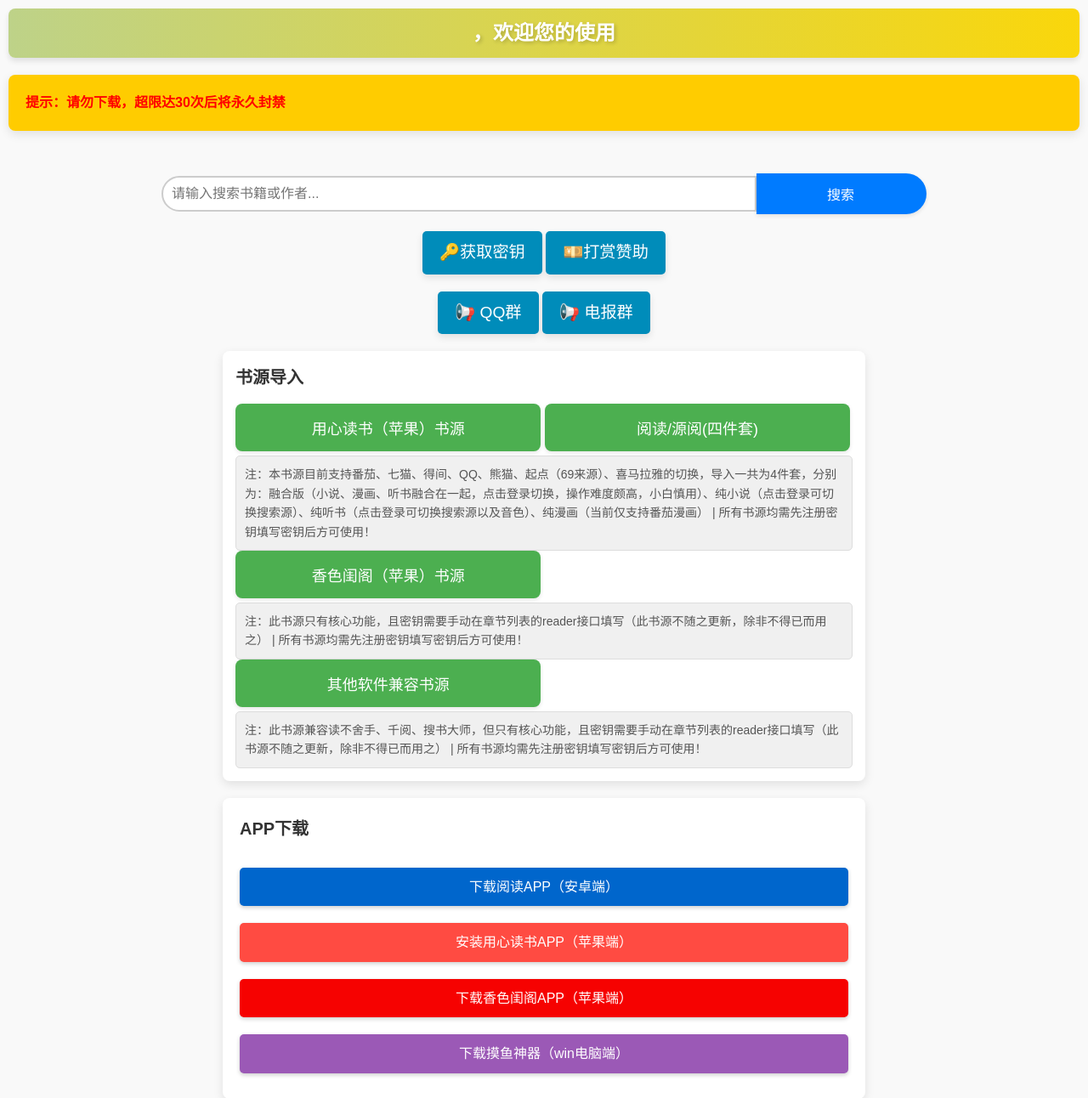
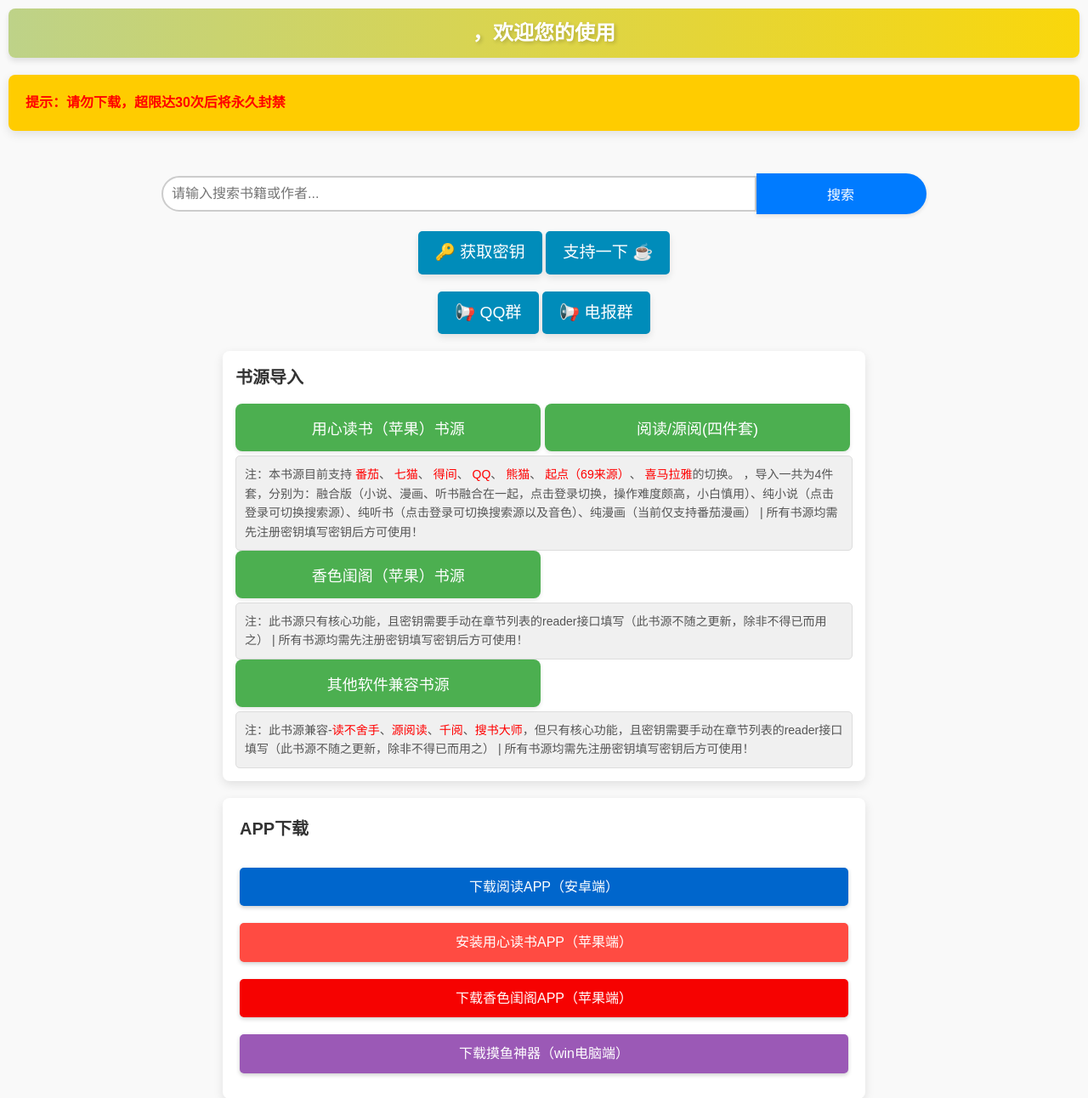
Before and after one commit to shidahuilang/pve, a Python web app: template Synology/qingtianapi/core/templates/index.html in a window 1280 px wide. Shown: the top 1292 px of the page at 85% size. Run offline with Jinja, Linux system fonts and the light colour scheme; the template is opened without the code that fills it, so the values that code supplies are empty.

Commit message:
Update index.html

```diff
--- a/Synology/qingtianapi/core/templates/index.html
+++ b/Synology/qingtianapi/core/templates/index.html
@@ -585,8 +585,8 @@
     <button id="searchButton" class="search-button">搜索</button>
 </div>
 <div class="join-chat">
-    <a href="/key" class="chat-button">🔑获取密钥</a>
-    <a href="/coffee" class="chat-button">💴打赏赞助</a>
+    <a href="/key" class="chat-button">🔑 获取密钥</a>
+    <a href="/coffee" class="chat-button">支持一下 ☕</a>
 </div>
 <div class="join-chat">
 
@@ -602,13 +602,25 @@
     <div class="yuedu">
         <button onclick="downloadjijian()">用心读书（苹果）书源</button>
         <button onclick="window.location.href='yuedu://booksource/importonline?src=' + encodeURIComponent(window.location.href) + '/download/yuedu'">阅读/源阅(四件套)</button>
-        <p>注：本书源目前支持番茄、七猫、得间、QQ、熊猫、起点（69来源）、喜马拉雅的切换，导入一共为4件套，分别为：融合版（小说、漫画、听书融合在一起，点击登录切换，操作难度颇高，小白慎用）、纯小说（点击登录可切换搜索源）、纯听书（点击登录可切换搜索源以及音色）、纯漫画（当前仅支持番茄漫画） |  所有书源均需先注册密钥填写密钥后方可使用！</p>
+        <p>
+    注：本书源目前支持
+    <span style="color: red; display: inline-block;">番茄</span>、
+    <span style="color: red; display: inline-block;">七猫</span>、
+    <span style="color: red; display: inline-block;">得间</span>、
+    <span style="color: red; display: inline-block;">QQ</span>、
+    <span style="color: red; display: inline-block;">熊猫</span>、
+    <span style="color: red; display: inline-block;">起点（69来源）</span>、
+    <span style="color: red; display: inline-block;">喜马拉雅</span>的切换。
+，导入一共为4件套，分别为：融合版（小说、漫画、听书融合在一起，点击登录切换，操作难度颇高，小白慎用）、纯小说（点击登录可切换搜索源）、纯听书（点击登录可切换搜索源以及音色）、纯漫画（当前仅支持番茄漫画） |  所有书源均需先注册密钥填写密钥后方可使用！</p>
         <button onclick="downloadxiangse()">香色闺阁（苹果）书源</button>
         <p>注：此书源只有核心功能，且密钥需要手动在章节列表的reader接口填写（此书源不随之更新，除非不得已而用之） |  所有书源均需先注册密钥填写密钥后方可使用！</p>
-        <button onclick="window.location.href='yuedu://booksource/importonline?src=' + encodeURIComponent(window.location.href) + '/download/yueducx'">
-            其他软件兼容书源
-        </button>
-        <p>注：此书源兼容读不舍手、千阅、搜书大师，但只有核心功能，且密钥需要手动在章节列表的reader接口填写（此书源不随之更新，除非不得已而用之） |  所有书源均需先注册密钥填写密钥后方可使用！</p>
+<button onclick="downloadjianrong()">
+    其他软件兼容书源
+</button>
+<p>
+    注：此书源兼容-<span style="color: red;">读不舍手</span>、<span style="color: red;">源阅读</span>、<span style="color: red;">千阅</span>、<span style="color: red;">搜书大师</span>，但只有核心功能，且密钥需要手动在章节列表的reader接口填写（此书源不随之更新，除非不得已而用之） | 所有书源均需先注册密钥填写密钥后方可使用！
+</p>
+
     </div>
 </div>
 <div class="app-container">
@@ -1126,11 +1138,14 @@
 }
 
 
-function downloadyuedu() {
+function downloadsijiantao() {
     const url = '/download/yuedu';
     initiateDownload(url);
 }
-
+function downloadjianrong() {
+    const url = '/download/yueducx';
+    initiateDownload(url);
+}
 function downloadxiangse() {
     const url = '/download/xiangse';
     initiateDownload(url);
```
